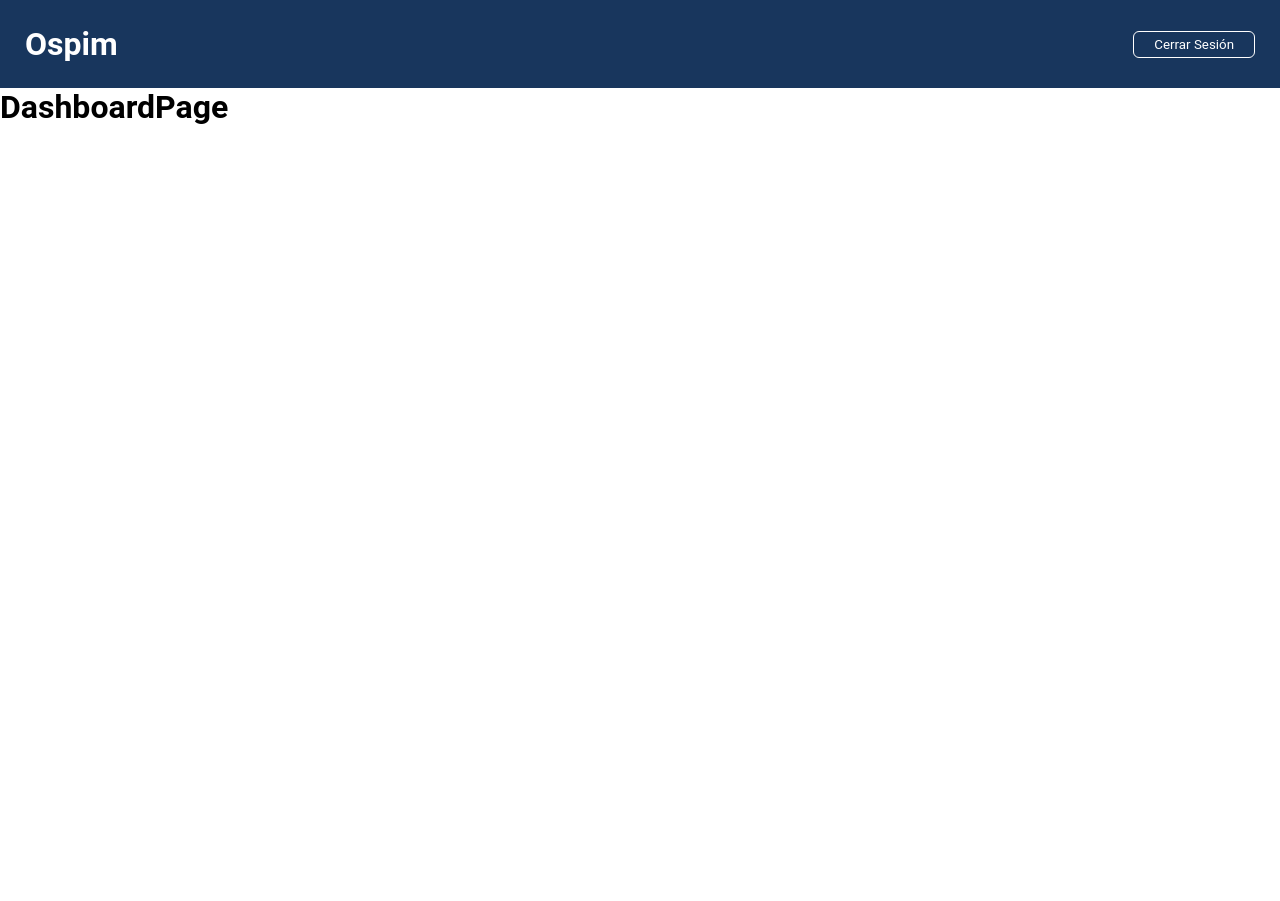
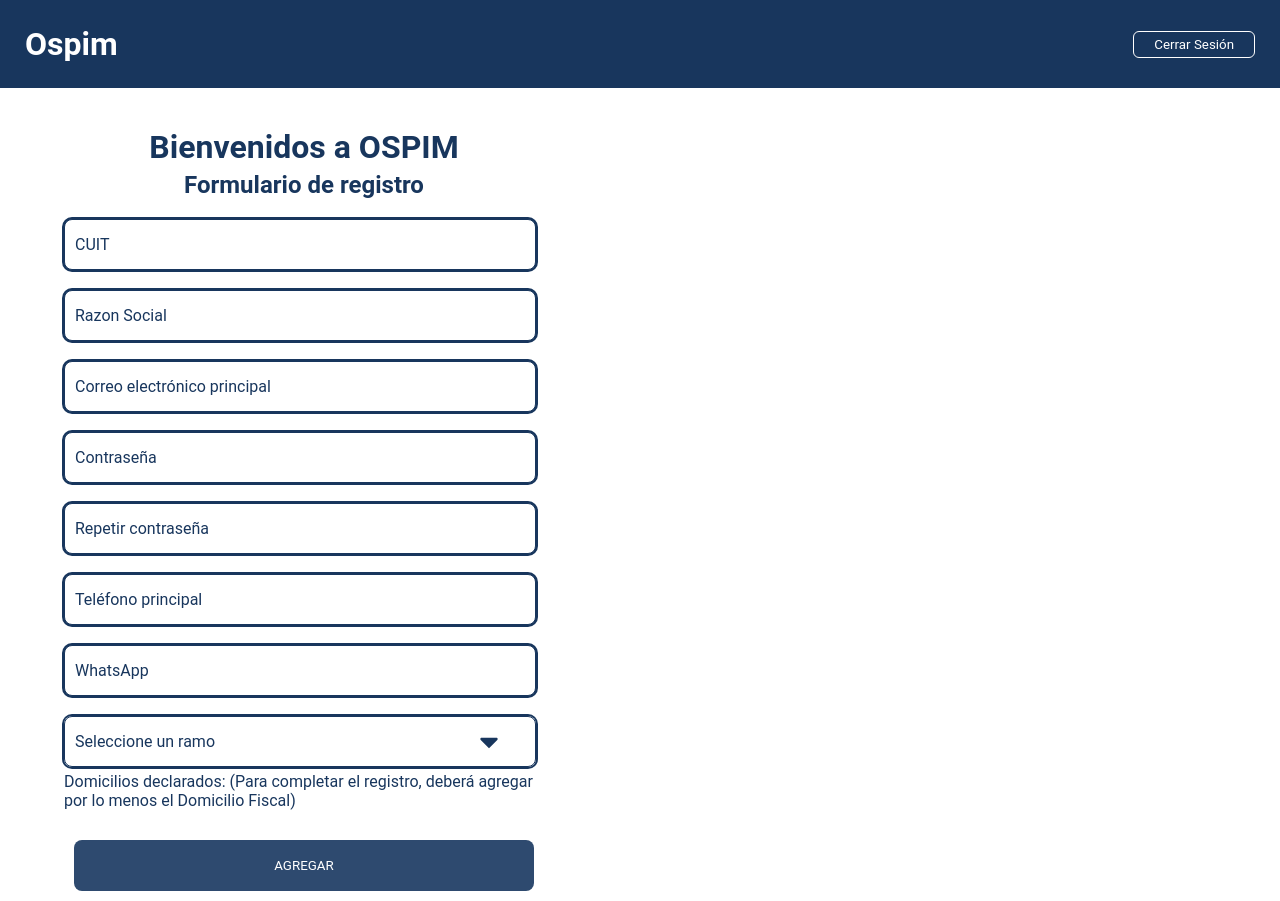
Before and after one commit to dibu-2008/Ospim-Project-Front-End, a React (Vite) app: page /login in a window 1280 px wide. Both pictures are taken after typing "Sample", "Sample", "Sample" into the empty fields and a click on the button "INGRESAR". Before the commit the page ends 800 px from the top, so only its background shows below. Built offline with nearby package versions, Linux system fonts and the light colour scheme.

Commit message:
Trabajando en el dashboard

```diff
--- a/package.json
+++ b/package.json
@@ -12,7 +12,9 @@
   "dependencies": {
     "react": "^18.2.0",
     "react-dom": "^18.2.0",
-    "react-router-dom": "^6.17.0"
+    "react-icons": "^4.11.0",
+    "react-router-dom": "^6.17.0",
+    "react-select": "^5.7.7"
   },
   "devDependencies": {
     "@types/react": "^18.2.15",
--- a/src/index.css
+++ b/src/index.css
@@ -66,7 +66,7 @@ nav a {
 	color: #000;
 }
 
-.wrapper_container{
+.wrapper_container {
 	display: flex;
 	flex-direction: column;
 	align-items: center;
@@ -87,7 +87,7 @@ nav a {
 	box-shadow: 0 0 20px rgba(0, 0, 0, 0.153);
 }
 
-.wrapper h1{
+.wrapper h1 {
 	color: #18365D;
 	font-size: 48px;
 	font-weight: 700;
@@ -104,7 +104,7 @@ nav a {
 	margin-bottom: 10px;
 }
 
-.contenedor_form{
+.contenedor_form {
 	width: 100%;
 	height: 80%;
 	margin-top: -10px;
@@ -135,17 +135,15 @@ form {
 	border-radius: 8px;
 	border: none;
 	border: 1px solid #18365D;
+	padding-left: 10px;
+	/* Aplicar el padding en el estado normal */
+	outline: none;
+	box-shadow: 0 0 0 2px #18365D;
+	color: #18365D;
 }
 
 
 .input-group input::placeholder {
-    color: #18365D;
-}
-
-.input-group input {
-    padding-left: 10px; /* Aplicar el padding en el estado normal */
-    outline: none;
-    box-shadow: 0 0 0 2px #18365D;
 	color: #18365D;
 }
 
@@ -157,6 +155,7 @@ form {
 .btn_form_botton {
 	width: 80%;
 }
+
 .btn_ingresar {
 	width: 100%;
 	margin-top: 10px;
@@ -186,13 +185,160 @@ form {
 	color: #18365D;
 }
 
-.title_register{
+.title_register {
 	margin-bottom: 45px;
 }
 
 
 /* Estilos de Register company */
 
-.container_register_company {
+main {
+	display: flex;
+	flex-direction: column;
+	justify-content: center;
+	align-items: flex-start;
+	margin-top: 40px;
+}
+
+.container_dashboard_register_company h1 {
+	text-align: center;
+	color: #18365D;
+}
+
+.container_dashboard_register_company h2 {
+	text-align: center;
+	color: #18365D;
+}
+
+
+
+/* .form_dashboard_register_company{
+	position: relative;
+}
+.form-content{
+	position: fixed;
+	margin-top: 20px;
+}  */
+/*
+#react-select-3-placeholder {
+
+	color: #18365D;
+	font-weight: 500;
+}
+
+.css-b62m3t-container {
+	border: 3px solid #18365D;
+	height: 55px;
+	width: 100%;
+	border-radius: 10px;
+}
+
+.css-13cymwt-control {
+	border-color: transparent !important;
+	border-radius: 4px !important;
+	border-style: solid !important;
+	height: 100%;
+}
+
+.css-t3ipsp-control {
+	border-color: transparent !important;
+	border-radius: 4px !important;
+	border-style: solid !important;
+	height: 100%;
+}
+
+.css-1u9des2-indicatorSeparator {
+	background-color: #18365D !important;
+}
+
+.css-1xc3v61-indicatorContainer {
+	color: #18365D !important;
+} */
+
+.probando {
+	display: flex;
+	justify-content: space-around;
+	border: 1px solid #18365D;
 
 }
+
+/* .probando input{
+	border: none;
+	width: 70%;
+}
+.probando .x {
+	width: 30%;
+}  */
+
+/*width: 472px;*/
+
+.input-group .probando {
+	font-weight: 400;
+	font-size: 16px;
+	height: 51px;
+	width: 472px;
+	border-radius: 8px;
+	border: none;
+	border: 1px solid #18365D;
+	padding-left: 10px;
+	/* Aplicar el padding en el estado normal */
+	outline: none;
+	box-shadow: 0 0 0 2px #18365D;
+	color: #18365D;
+	display: flex;
+	justify-content: space-around;
+	align-items: center;
+	margin-bottom: -10px;
+}
+
+.input-group .probando .input {
+	width: 80%;
+	text-align: start;
+}
+
+.input-group .probando span {
+	width: 20%;
+	margin-top: 10px;
+	font-size: 2rem;
+}
+
+.ramos {
+	opacity: 0;
+	height: 0;
+	overflow: hidden;
+	transition: opacity 0.3s, height 0.3s;
+
+}
+
+.ramos_visible {
+	display: block;
+	width: 100%;
+	margin: 20px auto 20px -5px;
+}
+
+.ramos_visible ul {
+	text-decoration: none;
+	list-style-type: none;
+}
+
+.ramos_visible ul li {
+	background-color: #fff;
+	box-shadow: 0 0 20px rgba(0, 0, 0, 0.153);
+	color: #18365D;
+	margin: 0 10px 10px 10px;
+	border-radius: 5px;
+	padding: 10px;
+	height: 50px;
+	display: flex;
+	justify-content: center;
+	align-items: center;
+	width: 450px;
+}
+
+.ramos_visible ul li:hover {
+	background-color: #18365D;
+	color: #fff;
+	margin: 0 10px 10px 10px;
+	border-radius: 5px;
+	padding: 10px;
+}
--- a/src/pages/DashboardPage.jsx
+++ b/src/pages/DashboardPage.jsx
@@ -1,7 +1,120 @@
+import { useState } from "react";
+import { TiArrowSortedDown } from "react-icons/ti";
+
 const DashboardPage = () => {
+
+  const [ramosVisible, setRamosVisible] = useState(true);
+
+  const toggleRamosVisibility = () => {
+    setRamosVisible(!ramosVisible);
+  };
+
   return (
-    <h1>DashboardPage</h1>
-  )
-}
+    <main>
+      <div className="container_dashboard_register_company">
+        <h1
+          style={{
+            marginBottom: '5px'
+          }}
+        >Bienvenidos a OSPIM</h1>
+        <form className="form_register_company">
+          <h2
+            style={{
+              marginBottom: '10px'
+            }}
+          >Formulario de registro</h2>
+          <div className="input-group">
+            <input
+              type="text"
+              name="cuit"
+              placeholder="CUIT"
+              autoComplete="off"
+            />
+          </div>
+          <div className="input-group">
+            <input
+              type="text"
+              name="razonSocial"
+              placeholder="Razon Social"
+              autoComplete="off"
+            />
+          </div>
+          <div className="input-group">
+            <input
+              type="email"
+              name="email"
+              placeholder="Correo electrónico principal"
+              autoComplete="off"
+            />
+          </div>
+          <div className="input-group">
+            <input
+              type="password"
+              name="password"
+              placeholder="Contraseña"
+              autoComplete="off"
+            />
+          </div>
+          <div className="input-group">
+            <input
+              type="password"
+              name="password"
+              placeholder="Repetir contraseña"
+              autoComplete="off"
+            />
+          </div>
+          <div className="input-group">
+            <input
+              type="phone"
+              name="phone"
+              placeholder="Teléfono principal"
+              autoComplete="off"
+            />
+          </div>
+          <div className="input-group">
+            <input
+              type="phone"
+              name="phone"
+              placeholder="WhatsApp"
+              autoComplete="off"
+            />
+          </div>
+          <div className="input-group">
+            <div className="probando">
+              <div className="input">
+                Seleccione un ramo
+              </div>
+              <span
+                onClick={toggleRamosVisibility}
+              >
+                <TiArrowSortedDown />
+              </span>
+            </div>
+            <div className="select-content">
+              <div className={ramosVisible ? 'ramos' : 'ramos_visible'}>
+                <ul>
+                  <li>Primer ramo</li>
+                  <li>Segundo ramo</li>
+                  <li>Tercer ramo</li>
+                </ul>
+              </div>
+            </div>
+          </div>
+          <p style={{
+            marginTop: '5px',
+            width: '480px',
+            color: '#18365D',
+          }}>Domicilios declarados: (Para completar el registro, deberá agregar por lo menos el Domicilio Fiscal)</p>
+          <button
+            style={{
+              marginTop: '30px',
+              width: '460px'
+            }}
+            className="btn_ingresar">AGREGAR</button>
+        </form>
+      </div>
+    </main>
+  );
+};
 
-export default DashboardPage
+export default DashboardPage;
```
Also changed, not shown: src/components/CustomSelect.jsx (added, +41 -0 lines), 1 other file (tests, documents, lock files or other folders). Lines whose indentation alone changed are shown as unchanged.
